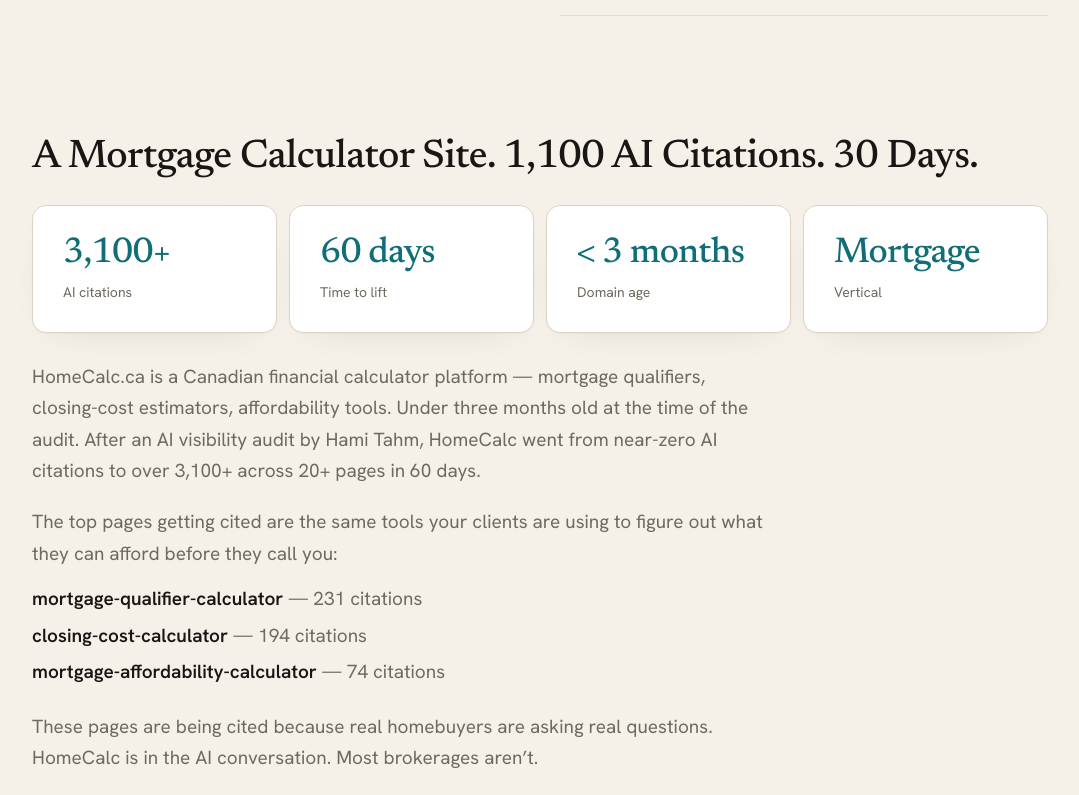
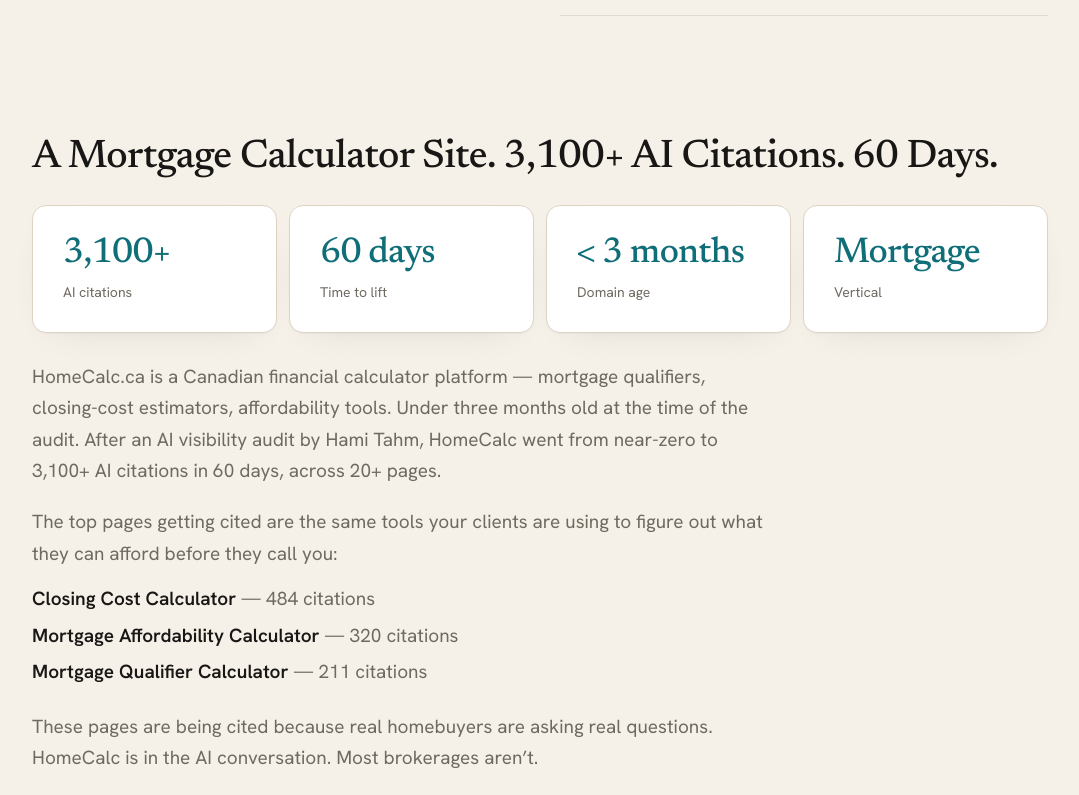
Before and after one commit to Hami-Tahm/hamitahm.com, a Next.js app: page /ai-visibility/ai-visibility-for-mortgage-brokers in a window 1280 px wide. Shown: the part 2980-3775 px from the top of the page, without its empty margins (100-1179 px from the left). Built offline with nearby package versions, Linux system fonts and the light colour scheme.

Commit message:
homecalc-proof: lift to 3,100+ citations / 60 days / 88% share + refactor all 10 pages to use lib (single source of truth)

```diff
--- a/src/app/ai-visibility/ai-visibility-consultant-canada/page.tsx
+++ b/src/app/ai-visibility/ai-visibility-consultant-canada/page.tsx
@@ -1,7 +1,7 @@
 import type { Metadata } from "next";
 import Link from "next/link";
 import { RevealSection } from "@/components/Reveal";
-import { HOMECALC_PROOF } from "@/lib/homecalc-proof";
+import { HOMECALC_PROOF, HOMECALC_CLAIMS } from "@/lib/homecalc-proof";
 
 const AUDIT_URL = "/ai-visibility/ai-visibility-audit/";
 const WALKTHROUGH_MINUTES = 60;
@@ -32,7 +32,7 @@
   },
   {
     q: "How quickly can I see results?",
-    a: "HomeCalc.ca started seeing AI citations climb within 48 hours of implementing the audit's recommendations, with the full 1,100-citation lift visible in 30 days. Timelines vary by business size, existing content, and which gaps the audit identifies first.",
+    a: `HomeCalc.ca started seeing AI citations climb within 48 hours of implementing the audit's recommendations, with the ${HOMECALC_CLAIMS.fullLiftVisible}. Timelines vary by business size, existing content, and which gaps the audit identifies first.`,
   },
 ] as const;
 
--- a/src/app/ai-visibility/ai-visibility-for-dental-clinics/page.tsx
+++ b/src/app/ai-visibility/ai-visibility-for-dental-clinics/page.tsx
@@ -1,7 +1,7 @@
 import type { Metadata } from "next";
 import Link from "next/link";
 import { RevealSection } from "@/components/Reveal";
-import { HOMECALC_PROOF } from "@/lib/homecalc-proof";
+import { HOMECALC_PROOF, HOMECALC_CLAIMS } from "@/lib/homecalc-proof";
 
 const AUDIT_URL = "/ai-visibility/ai-visibility-audit/";
 const CASE_STUDY_URL = HOMECALC_PROOF.caseStudyPath;
@@ -127,7 +127,7 @@
   },
   {
     q: "How quickly can I see results?",
-    a: "HomeCalc.ca started seeing citations climb within 48 hours of implementing the audit's recommendations, with the full lift visible in 30 days. Timelines vary by clinic, but the audit identifies which changes produce results fastest.",
+    a: `HomeCalc.ca started seeing citations climb within 48 hours of implementing the audit's recommendations, with the ${HOMECALC_CLAIMS.fullLiftVisible}. Timelines vary by clinic, but the audit identifies which changes produce results fastest.`,
   },
   {
     q: "How much does the audit cost?",
@@ -147,7 +147,7 @@
 const RELATED_LINKS = [
   { label: "The full AI visibility audit", href: AUDIT_URL },
   {
-    label: "HomeCalc case study — 1,100 AI citations in 30 days",
+    label: HOMECALC_CLAIMS.caseStudyCardLabel,
     href: CASE_STUDY_URL,
   },
   { label: "What is AI visibility?", href: "/ai-visibility/" },
--- a/src/app/ai-visibility/ai-visibility-for-mortgage-brokers/page.tsx
+++ b/src/app/ai-visibility/ai-visibility-for-mortgage-brokers/page.tsx
@@ -1,7 +1,11 @@
 import type { Metadata } from "next";
 import Link from "next/link";
 import { RevealSection } from "@/components/Reveal";
-import { HOMECALC_PROOF } from "@/lib/homecalc-proof";
+import {
+  HOMECALC_PROOF,
+  HOMECALC_CLAIMS,
+  HOMECALC_CITED_PAGES,
+} from "@/lib/homecalc-proof";
 
 const AUDIT_URL = "/ai-visibility/ai-visibility-audit/";
 const CASE_STUDY_URL = HOMECALC_PROOF.caseStudyPath;
@@ -27,11 +31,13 @@
   { query: "Canada mortgage qualification rules", citations: "9" },
 ] as const;
 
-const MORTGAGE_TOP_PAGES = [
-  { path: "mortgage-qualifier-calculator", citations: "231" },
-  { path: "closing-cost-calculator", citations: "194" },
-  { path: "mortgage-affordability-calculator", citations: "74" },
-] as const;
+/**
+ * Mortgage-relevant subset of HomeCalc top cited pages. Auto-derives from the
+ * shared lib — update homecalc-proof.ts and this list refreshes automatically.
+ */
+const MORTGAGE_TOP_PAGES = HOMECALC_CITED_PAGES.filter(
+  (p) => p.path.includes("mortgage") || p.path.includes("closing"),
+);
 
 const BROKER_CHECKS = [
   "Whether your brokerage is mentioned when homebuyers ask for mortgage brokers in your city",
@@ -124,7 +130,7 @@
 }[] = [
   {
     q: "Do Canadian homebuyers really use AI for mortgage research?",
-    a: 'Yes. HomeCalc.ca, a Canadian mortgage calculator site, received over 1,100 AI citations in 30 days — across queries like "how much mortgage can I afford," "covering closing costs," and "Canada mortgage qualification rules." These are real questions Canadian homebuyers asked AI tools in May 2026. AI tools answered them. Brokerages who weren\'t cited weren\'t in the answer.',
+    a: `Yes. HomeCalc.ca, a Canadian mortgage calculator site, received ${HOMECALC_CLAIMS.overCitationsInTimeframe} — across queries like "how much mortgage can I afford," "covering closing costs," and "Canada mortgage qualification rules." These are real questions Canadian homebuyers asked AI tools. AI tools answered them. Brokerages who weren't cited weren't in the answer.`,
   },
   {
     q: "How is this different from my current SEO?",
@@ -136,7 +142,7 @@
   },
   {
     q: "How quickly can I see results?",
-    a: "HomeCalc.ca started seeing AI citations climb within 48 hours of implementing the audit's recommendations, with the full 1,100-citation lift visible in 30 days. Timelines vary by brokerage size, existing content footprint, and which gaps the audit identifies first.",
+    a: `HomeCalc.ca started seeing AI citations climb within 48 hours of implementing the audit's recommendations, with the ${HOMECALC_CLAIMS.fullLiftVisible}. Timelines vary by brokerage size, existing content footprint, and which gaps the audit identifies first.`,
   },
   {
     q: "What exactly do I receive?",
@@ -156,7 +162,7 @@
 const RELATED_LINKS = [
   { label: "The full AI visibility audit", href: AUDIT_URL },
   {
-    label: "HomeCalc case study — 1,100 AI citations in 30 days",
+    label: HOMECALC_CLAIMS.caseStudyCardLabel,
     href: CASE_STUDY_URL,
   },
   { label: "What is AI visibility?", href: "/ai-visibility/" },
@@ -535,7 +541,7 @@
                 marginBottom: 24,
               }}
             >
-              A Mortgage Calculator Site. 1,100 AI Citations. 30 Days.
+              A Mortgage Calculator Site. {HOMECALC_CLAIMS.heroPunchLine}
             </h2>
           </RevealSection>
 
@@ -560,9 +566,9 @@
                 HomeCalc.ca is a Canadian financial calculator platform — mortgage
                 qualifiers, closing-cost estimators, affordability tools. Under
                 three months old at the time of the audit. After an AI visibility
-                audit by Hami Tahm, HomeCalc went from near-zero AI citations to over{" "}
-                {HOMECALC_PROOF.citations} across {HOMECALC_PROOF.pagesCited} pages
-                in {HOMECALC_PROOF.timeframe}.
+                audit by Hami Tahm, HomeCalc went from{" "}
+                {HOMECALC_CLAIMS.zeroToCitations}, across{" "}
+                {HOMECALC_PROOF.pagesCited} pages.
               </p>
               <p
                 style={{
@@ -585,7 +591,7 @@
                   gap: 8,
                 }}
               >
-                {MORTGAGE_TOP_PAGES.map(({ path, citations }) => (
+                {MORTGAGE_TOP_PAGES.map(({ label, path, citations }) => (
                   <li
                     key={path}
                     style={{
@@ -595,7 +601,7 @@
                     }}
                   >
                     <strong style={{ color: "var(--ink)", fontWeight: 600 }}>
-                      {path}
+                      {label}
                     </strong>
                     {" — "}
                     {citations} citations
--- a/src/app/ai-visibility/answer-engine-optimization-consultant-canada/page.tsx
+++ b/src/app/ai-visibility/answer-engine-optimization-consultant-canada/page.tsx
@@ -1,7 +1,7 @@
 import type { Metadata } from "next";
 import Link from "next/link";
 import { RevealSection } from "@/components/Reveal";
-import { HOMECALC_PROOF } from "@/lib/homecalc-proof";
+import { HOMECALC_PROOF, HOMECALC_CLAIMS } from "@/lib/homecalc-proof";
 
 const AUDIT_URL = "/ai-visibility/ai-visibility-audit/";
 const GEO_URL = "/ai-visibility/generative-engine-optimization-consultant-canada/";
@@ -138,7 +138,7 @@
   },
   {
     q: "How long does AEO take to show results?",
-    a: "HomeCalc.ca saw citations climb within 48 hours of implementing the audit's recommendations, with the full lift visible in 30 days. Timelines vary by site, page count, and existing authority — but structural changes tend to produce measurable shifts within weeks, not months.",
+    a: `HomeCalc.ca saw citations climb within 48 hours of implementing the audit's recommendations, with the ${HOMECALC_CLAIMS.fullLiftVisible}. Timelines vary by site, page count, and existing authority — but structural changes tend to produce measurable shifts within weeks, not months.`,
   },
   {
     q: "Do I need AEO if I already rank on Google?",
--- a/src/app/ai-visibility/generative-engine-optimization-consultant-canada/page.tsx
+++ b/src/app/ai-visibility/generative-engine-optimization-consultant-canada/page.tsx
@@ -1,7 +1,7 @@
 import type { Metadata } from "next";
 import Link from "next/link";
 import { RevealSection } from "@/components/Reveal";
-import { HOMECALC_PROOF } from "@/lib/homecalc-proof";
+import { HOMECALC_PROOF, HOMECALC_CLAIMS } from "@/lib/homecalc-proof";
 
 const AUDIT_URL = "/ai-visibility/ai-visibility-audit/";
 const AEO_URL =
@@ -146,7 +146,7 @@
   },
   {
     q: "How quickly can I see GEO results?",
-    a: "HomeCalc.ca saw AI citations begin climbing within 48 hours of implementing the audit's recommendations, with the full 1,100-citation lift visible in 30 days. Timelines vary by existing entity signal strength, source diversity, and how much rebuilding is required.",
+    a: `HomeCalc.ca saw AI citations begin climbing within 48 hours of implementing the audit's recommendations, with the ${HOMECALC_CLAIMS.fullLiftVisible}. Timelines vary by existing entity signal strength, source diversity, and how much rebuilding is required.`,
   },
   {
     q: "What do I receive when working with a GEO consultant?",
--- a/src/app/hami-tahm/page.tsx
+++ b/src/app/hami-tahm/page.tsx
@@ -2,6 +2,7 @@
 import Image from "next/image";
 import Link from "next/link";
 import { RevealSection } from "@/components/Reveal";
+import { HOMECALC_PROOF, HOMECALC_CLAIMS } from "@/lib/homecalc-proof";
 
 const PORTRAIT_SRC = "/images/hami-tahm/hami-tahm-portrait.png";
 const AUDIT_URL = "/ai-visibility/ai-visibility-audit/";
@@ -151,7 +152,7 @@
           <RevealSection delay={0.24}>
             <div className="prose">
               <p className="big">
-                Hami Tahm is a Canadian AI visibility consultant who built HomeCalc.ca from zero to 1,100 AI citations in 30 days while the domain was under three months old.
+                Hami Tahm is a Canadian AI visibility consultant who built HomeCalc.ca from {HOMECALC_CLAIMS.zeroToCitations} while the domain was {HOMECALC_PROOF.domainAge}.
               </p>
               <p>
                 I&rsquo;m Hami Tahm, a tech entrepreneur focused on building and testing scalable digital products across multiple industries.
--- a/src/app/orthodontic-seo-marketing-case-study/page.tsx
+++ b/src/app/orthodontic-seo-marketing-case-study/page.tsx
@@ -1,6 +1,7 @@
 import type { Metadata } from "next";
 import Link from "next/link";
 import { RevealSection } from "@/components/Reveal";
+import { HOMECALC_CLAIMS } from "@/lib/homecalc-proof";
 
 const AUDIT_URL = "/ai-visibility/ai-visibility-audit/";
 const DENTAL_URL = "/ai-visibility/ai-visibility-for-dental-clinics/";
@@ -582,7 +583,7 @@
                 href={CASE_STUDY_URL}
                 style={{ color: "var(--accent)", fontWeight: 500 }}
               >
-                HomeCalc.ca &mdash; 1,100+ AI citations in 30 days
+                HomeCalc.ca &mdash; {HOMECALC_CLAIMS.citationsInTimeframe}
               </Link>{" "}
               on a YMYL site under three months old.
             </p>
--- a/src/app/seo-expert-toronto/page.tsx
+++ b/src/app/seo-expert-toronto/page.tsx
@@ -1,6 +1,7 @@
 import type { Metadata } from "next";
 import Link from "next/link";
 import { RevealSection } from "@/components/Reveal";
+import { HOMECALC_PROOF, HOMECALC_CLAIMS } from "@/lib/homecalc-proof";
 
 const AUDIT_URL = "/ai-visibility/ai-visibility-audit/";
 const CONSULTANT_URL = "/ai-visibility/ai-visibility-consultant-canada/";
@@ -374,8 +375,8 @@
               HomeCalc.ca is a Canadian financial calculator site — under three
               months old at the time of the audit, in YMYL (Your Money or Your
               Life), one of Google&rsquo;s strictest content categories. After
-              an AI visibility audit, the site went from near-zero AI citations
-              to over 1,100 in 30 days, with 15 pages cited across ChatGPT,
+              an AI visibility audit, the site went from {HOMECALC_CLAIMS.zeroToCitations},
+              with {HOMECALC_PROOF.pagesCited} pages cited across ChatGPT,
               Perplexity, and Google AI Overviews.
             </p>
             <p
```
Also changed, not shown: src/app/the-10000-hour-rule/page.tsx (line endings or trailing spaces).
